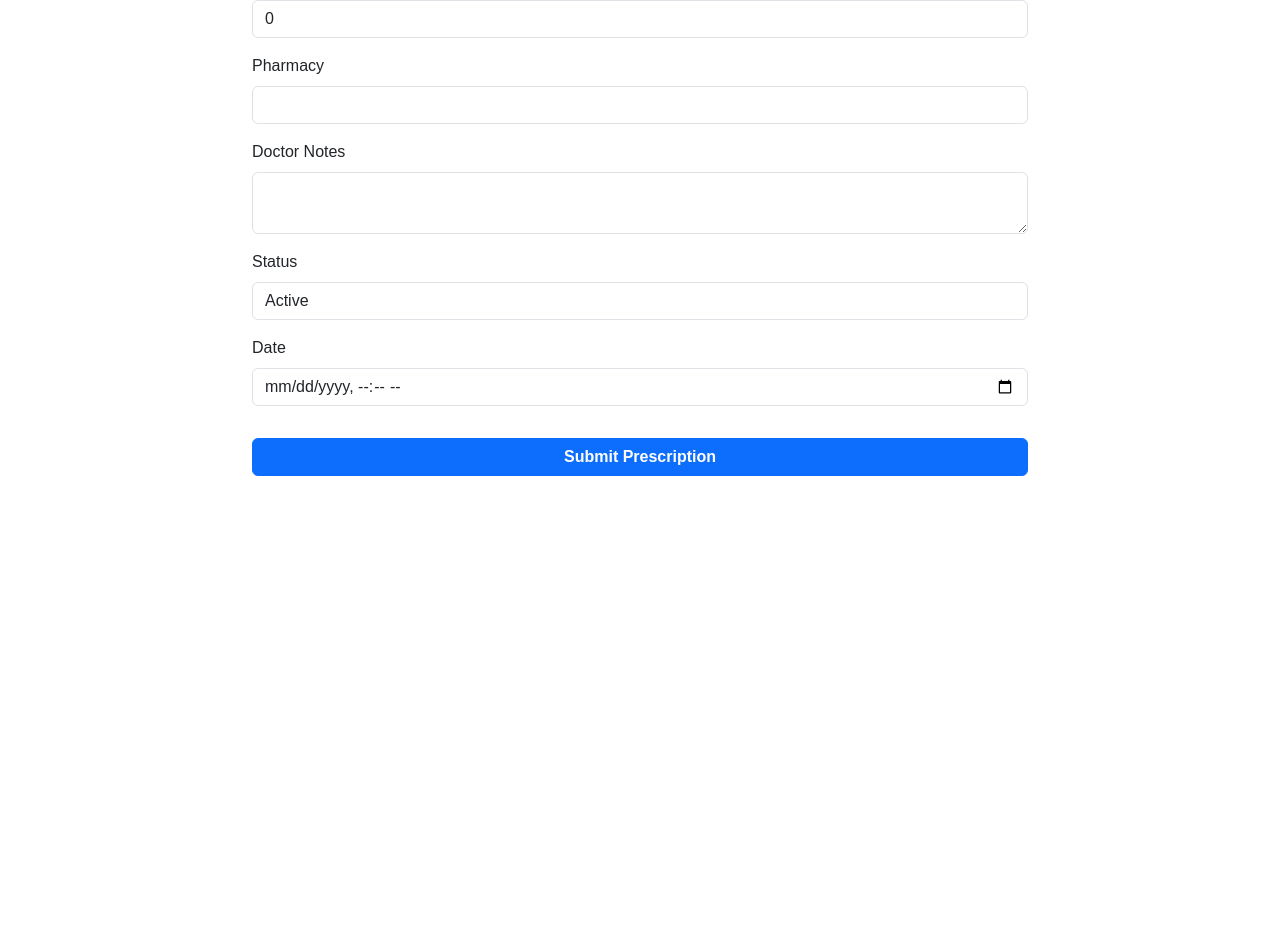
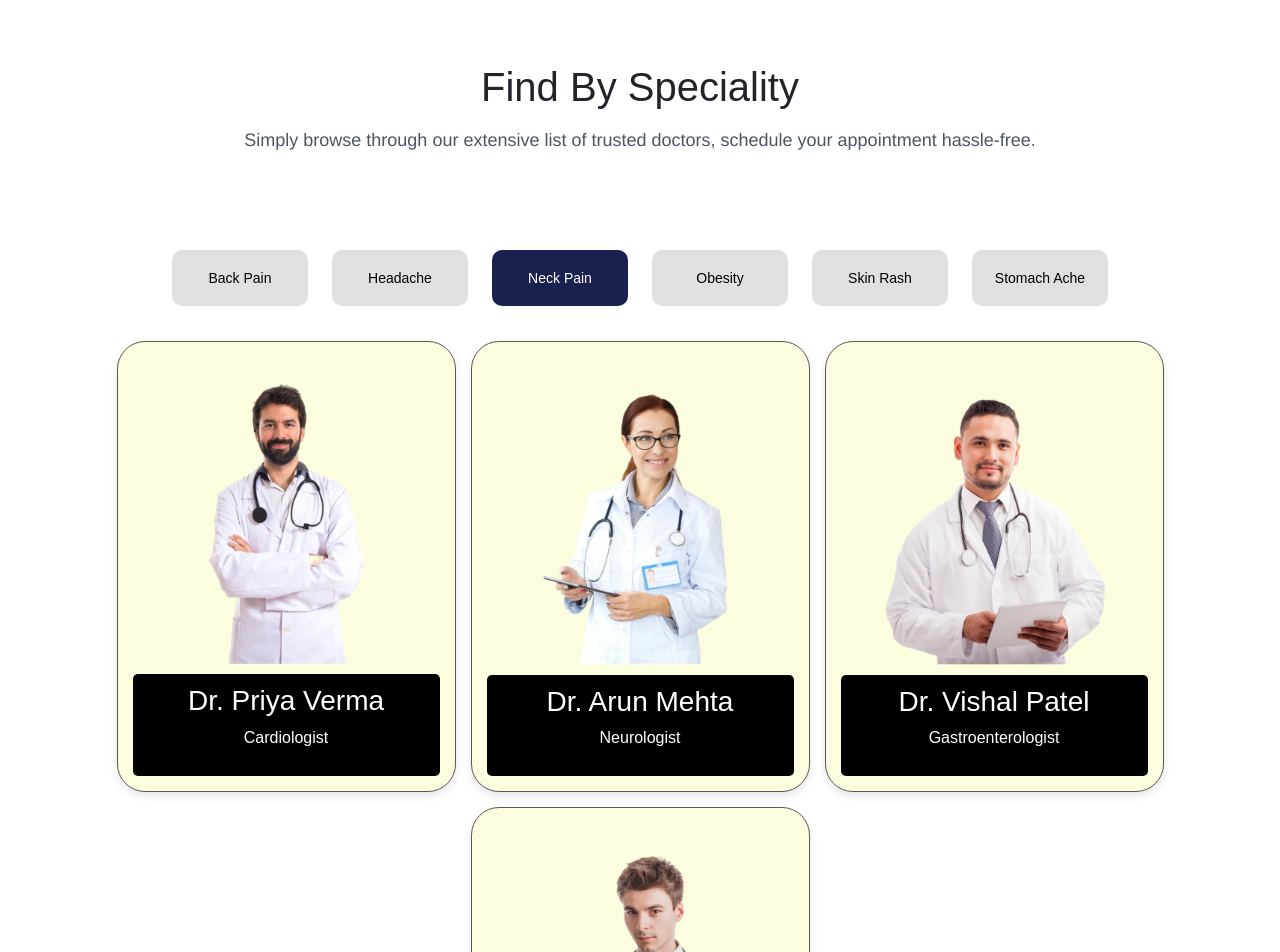
Before and after one commit to 1304harshu/HealWell, an Angular app: page /appointment in a window 1280 px wide. Shown: the part 743-1695 px from the top of the page. Before the commit the page ends 1219 px from the top, so only its background shows below. Built offline with nearby package versions, Linux system fonts and the light colour scheme.

Commit message:
routing to APTform

```diff
--- a/src/app/app-routing.module.ts
+++ b/src/app/app-routing.module.ts
@@ -9,6 +9,7 @@ import { HomeComponent } from './home/home.component';
 import { ExcerciseComponent } from './excercise/excercise.component';
 import { MealComponent } from './meal/meal.component';
 import { ProfileComponent } from './profile/profile.component';
+import { AptformComponent } from './aptform/aptform.component';
 
 const routes: Routes = [
   { path: '', redirectTo: '/login', pathMatch: 'full' },
@@ -20,11 +21,13 @@ const routes: Routes = [
       { path: 'prescription-list', component: PrescriptionListComponent },
       { path: 'exercise', component: ExcerciseComponent },
       { path: 'diet', component: MealComponent },
-      { path: 'profile', component: ProfileComponent }
+      { path: 'profile', component: ProfileComponent },
+      { path: 'aptform', component: AptformComponent },
 
     ]
   },
   { path: 'staff-dashboard', component: PrescriptionFormComponent },
+
   { path: 'patient-dashboard', component: PrescriptionListComponent },
   { path: 'appointment', component: AppointmentComponent }
 ];
--- a/src/app/app.component.html
+++ b/src/app/app.component.html
@@ -1 +1 @@
-<app-prescription-form></app-prescription-form>
+<router-outlet></router-outlet>
--- a/src/app/appointment/appointment.component.html
+++ b/src/app/appointment/appointment.component.html
@@ -28,7 +28,7 @@
     <div class="doctor-container" id="bookingSection">
       <div *ngFor="let doctor of doctorsData[selectedCategory]" class="doctor-card">
         <img [src]="doctor.image" [alt]="doctor.name">
-        <div class="doctor-info">
+        <div class="doctor-info" (click)="callform()">
           <h3>{{ doctor.name }}</h3>
           <p>{{ doctor.specialty }}</p>
         </div>
--- a/src/app/appointment/appointment.component.ts
+++ b/src/app/appointment/appointment.component.ts
@@ -1,5 +1,6 @@
 import { Component } from '@angular/core';
-
+import { Router } from '@angular/router';
+import { AuthService } from '../shared/auth.service';
 interface Doctor {
   name: string;
   specialty: string;
@@ -40,7 +41,7 @@ export class AppointmentComponent {
       { name: "Dr. Ritu Verma", specialty: "Dietitian", image: "assets/aptimg/doc11.png" }
     ]
   };
-
+ constructor( private router: Router, private authService: AuthService) {}
   selectedCategory: string = "Neck Pain";
 
   // Function to update selected category
@@ -54,5 +55,8 @@ export class AppointmentComponent {
       element.scrollIntoView({ behavior: "smooth", block: "start" });
     }
   }
+  callform(){
+    this.router.navigate(['home/aptform']);
+  }
 
 }
```
